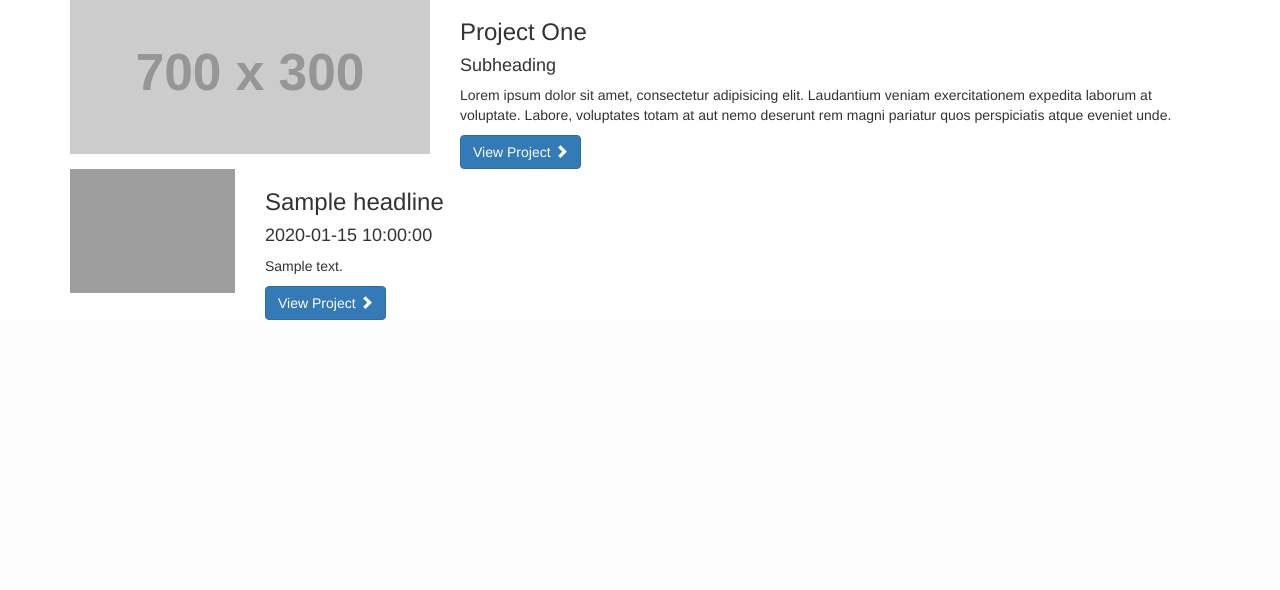
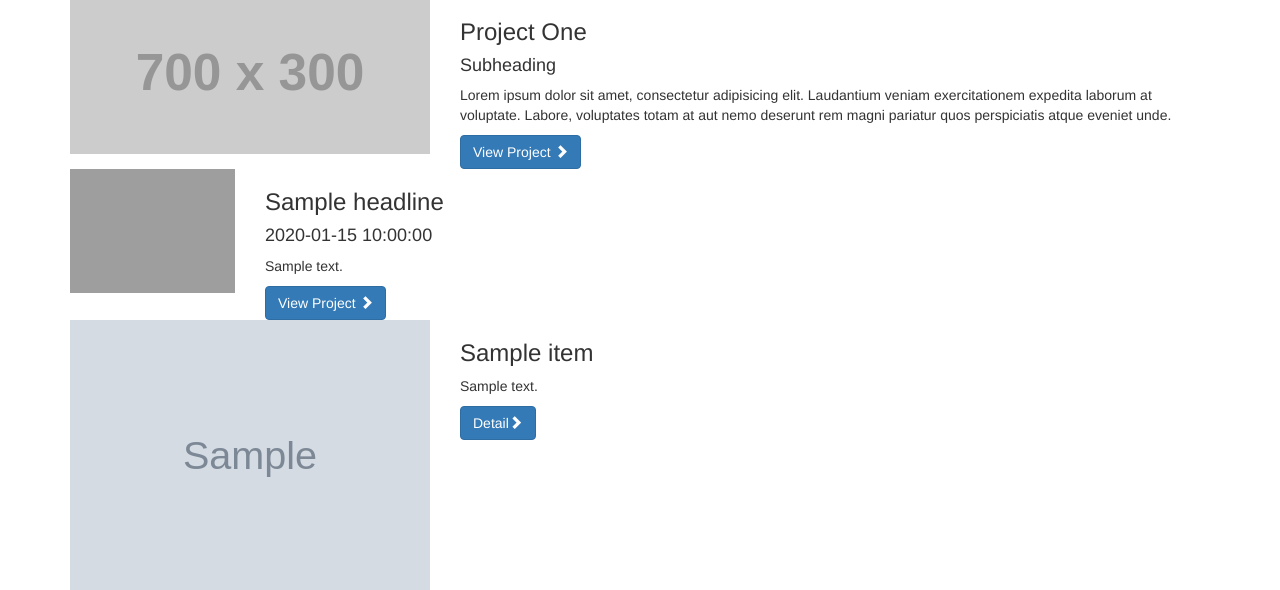
Before and after one commit to jingwei-yang/QuickReadyForInterview, a Flask app: template templates/results.html in a window 1280 px wide. Shown: the part 1831-2421 px from the top of the page. Before the commit the page ends 2151 px from the top, so only its background shows below. Run offline with Flask 2, Linux system fonts and the light colour scheme; the template is opened without the code that fills it: most values are stand-ins (such as "Sample title", 1, 10 or a date in 2020); grey boxes marked "Sample" are stand-in pictures; grey boxes labelled with a size stand in for pictures from a placeholder-image service; some libraries are stand-ins or nearby versions; grey boxes are pictures that could not be loaded.

Commit message:
display facebook's information!

```diff
--- a/templates/results.html
+++ b/templates/results.html
@@ -189,6 +189,23 @@
         {% endfor %}
         </div>
 
+
+	    {% for item in api_data["facebook"]["data"] %}
+	        <div class="row">
+	            <div class="col-md-4">
+	                <a href= {{ item["link"] }}>
+	                    <img class="img-responsive" src={{ item["picture"] }} alt="">
+	                </a>
+	            </div>
+	            <div class="col-md-8">
+	                <h3>{{ item["name"] }}</h3>
+	                <h4></h4>
+	                <p>{{ item["message"] }}</p>
+	                <a class="btn btn-primary" href= {{ item["link"] }}>Detail<span class="glyphicon glyphicon-chevron-right"></span></a>
+	            </div>
+	        </div>
+	    {% endfor %}
+
     </div>
     <!-- /.container -->
 
```
